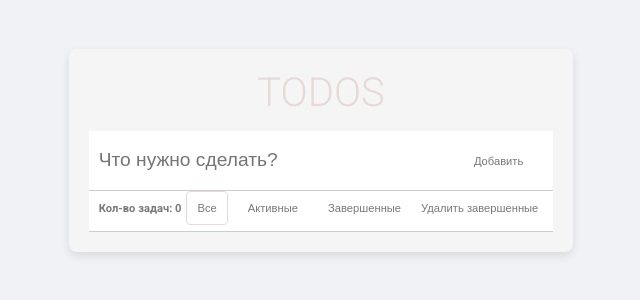
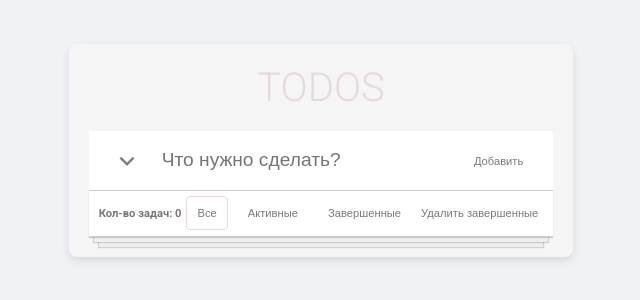
Before and after one commit to Garu2807/ToDo, a React (Vite) app: page / in a window 1280 px wide. Shown: the part 250-550 px from the top of the page, without its empty margins (319-959 px from the left). Built offline with nearby package versions, Linux system fonts and the light colour scheme.

Commit message:
some fix

```diff
--- a/src/features/todos/Todo.styles.ts
+++ b/src/features/todos/Todo.styles.ts
@@ -1,5 +1,6 @@
 import styled, { createGlobalStyle } from 'styled-components';
 import { RxCrossCircled } from 'react-icons/rx';
+import { MdKeyboardArrowDown } from 'react-icons/md';
 
 const GlobalStyle = createGlobalStyle`
   body {
@@ -41,20 +42,18 @@ const InputContainer = styled.form`
   display: flex;
   justify-content: center;
   align-items: center;
-  height: 50px;
+  height: 60px;
   position: relative;
 
   input {
     flex: 1;
-    height: 60px;
-    padding: 10px;
+    height: 100%;
     font-size: 1.2rem;
     border: none;
     border-bottom: 1px solid #ccc;
     outline: none;
     box-sizing: border-box;
-    width: 100%;
-    padding-right: 80px;
+    padding-left: 73px;
   }
 
   button {
@@ -69,6 +68,9 @@ const InputContainer = styled.form`
     color: #797979;
     cursor: pointer;
     transition: transform 0.3s, background-color 0.3s, border 0.3s, opacity 0.3s;
+    display: flex;
+    align-items: center;
+    justify-content: center;
     &:hover {
       background-color: rgba(0, 0, 0, 0.1);
       border-radius: 4px;
@@ -76,20 +78,15 @@ const InputContainer = styled.form`
   }
 `;
 
-const AddTodoBtn = styled.button`
-  background: none;
-  border: none;
-  height: 40px;
-  font-size: 0.7rem;
-  color: #797979;
-  cursor: pointer;
-  transition: transform 0.3s, background-color 0.3s, border 0.3s, opacity 0.3s;
-
-  &:hover {
-    transform: scale(1.1);
-    background-color: rgba(0, 0, 0, 0.1);
-    border-radius: 4px;
-  }
+const Arrow = styled(MdKeyboardArrowDown)`
+  position: absolute;
+  left: 10px; /* Располагаем стрелочку слева от поля ввода */
+  top: 50%;
+  transform: translateY(-50%);
+  color: grey;
+  height: 30px;
+  width: 30px;
+  margin-left: 13px;
 `;
 
 const List = styled.div`
@@ -107,6 +104,10 @@ const Footer = styled.footer`
   border-bottom: 1px solid #ccc;
   padding: 10px;
   height: 25px;
+  box-shadow: 0 1px 1px rgba(0, 0, 0, 0.15), 0 10px 0 -5px #eee,
+    0 10px 1px -4px rgba(0, 0, 0, 0.15), 0 20px 0 -10px #eee,
+    0 20px 1px -9px rgba(0, 0, 0, 0.15);
+  padding: 10px;
 `;
 
 const RemoveCompletedBtn = styled.button`
@@ -238,6 +239,7 @@ export {
   Container,
   Header,
   InputContainer,
+  Arrow,
   AddTodoBtn,
   List,
   Footer,
--- a/src/features/todos/TodoList.tsx
+++ b/src/features/todos/TodoList.tsx
@@ -18,6 +18,7 @@ import {
   AddTodoBtn,
   FilterButton,
   RemoveCompletedBtn,
+  Arrow,
 } from './Todo.styles';
 import { AddTodo } from './types/Todo';
 
@@ -65,6 +66,7 @@ function TodoList() {
       <Container data-testid="todo-list">
         <Header>TODOS</Header>
         <InputContainer onSubmit={handleAddTodo}>
+          <Arrow />
           <input
             type="text"
             value={title}
@@ -84,7 +86,7 @@ function TodoList() {
         </List>
         <Footer>
           <Counter>Кол-во задач: {activeTodosCount}</Counter>
-          <div>
+
           <FilterButton
             $isActive={filter === 'all'}
             onClick={() => setFilter('all')}
@@ -109,7 +111,7 @@ function TodoList() {
           >
             Завершенные
           </FilterButton>
-          </div>
+
           <RemoveCompletedBtn
             onClick={handleRemoveCompleted}
             data-testid="remove-completed-btn"
```
Lines whose indentation alone changed are shown as unchanged.
